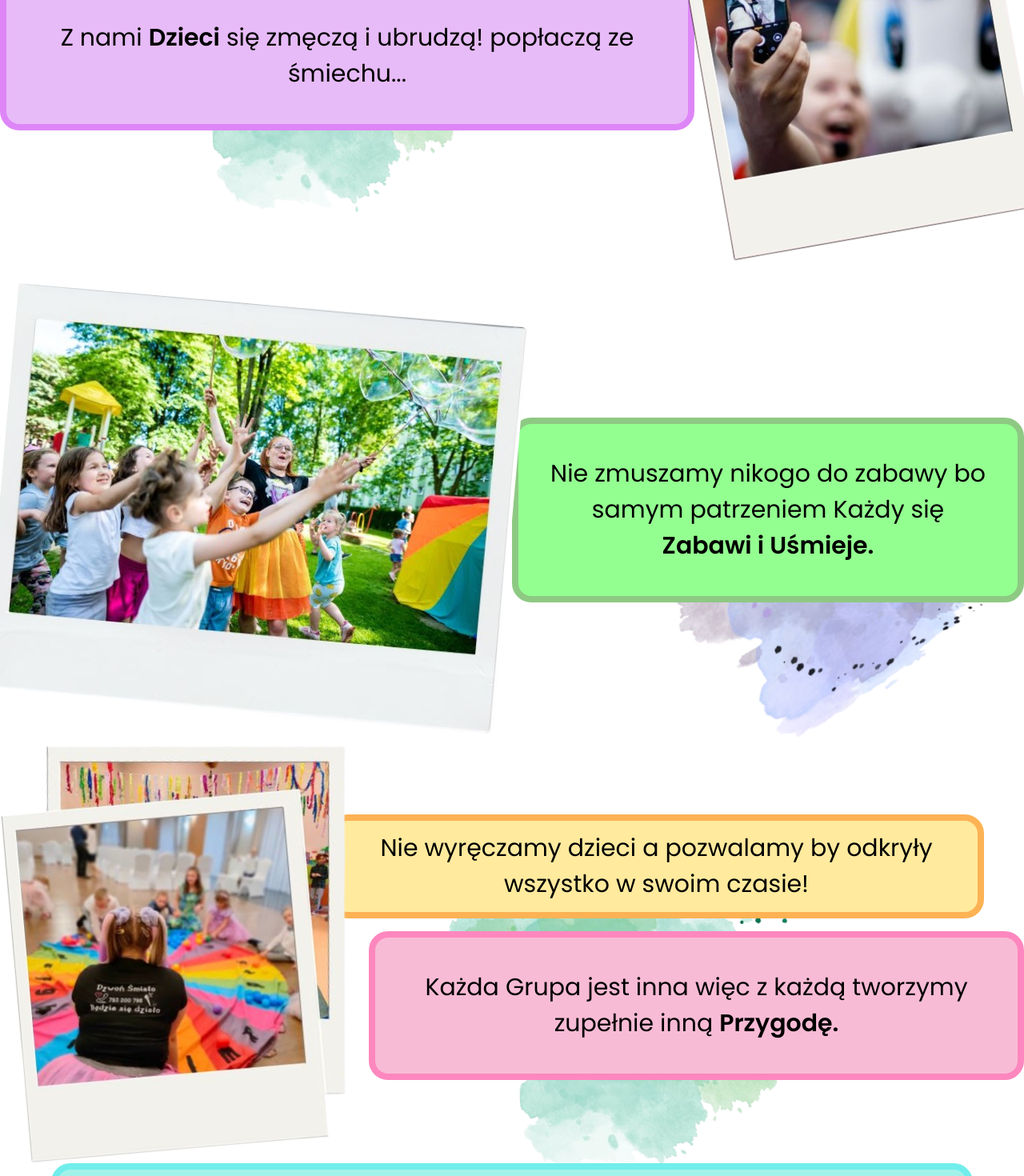
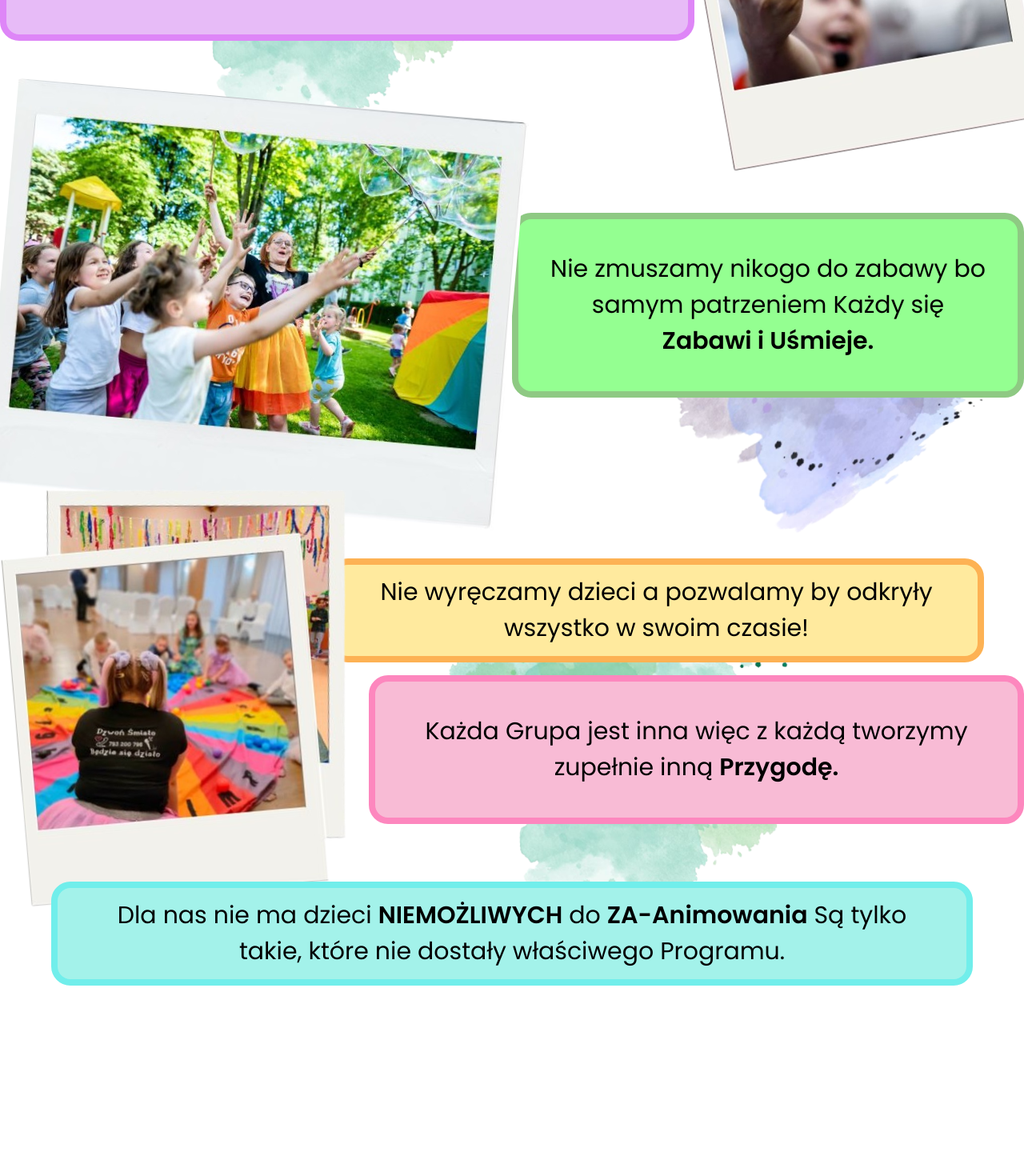
Before and after one commit to Desparion7/Przebieranka, a Next.js app: page / in a window 1280 px wide. Shown: the part 3960-5430 px from the top of the page at 80% size. Built offline with nearby package versions, Linux system fonts and the light colour scheme.

Commit message:
change posiotion for sections

```diff
--- a/src/app/components/how-we-work.tsx
+++ b/src/app/components/how-we-work.tsx
@@ -51,7 +51,7 @@ const HowWeWork = () => {
 					className='absolute z-[-2] top-[-20px] right-0 w-[10rem] sm:w-[30rem]'
 				/>
 			</div>
-			<div className='flex flex-col xl:flex-row justify-center items-center lg:text-3xl 2xl:text-4xl text-center relative xl:top-[-3rem]'>
+			<div className='flex flex-col xl:flex-row justify-center items-center lg:text-3xl 2xl:text-4xl text-center relative xl:top-[-10rem]'>
 				<div className='order-2 xl:order-1'>
 					<p
 						className='bg-frame2-color p-3 lg:p-10 rounded-3xl border-8 border-frame2-border-color'
@@ -82,7 +82,7 @@ const HowWeWork = () => {
 					className='absolute z-[-2] right-[50%] w-[10rem] sm:w-[30rem]'
 				/>
 			</div>
-			<div className='flex flex-col xl:flex-row justify-center items-center lg:text-3xl 2xl:text-4xl text-center relative mt-5'>
+			<div className='flex flex-col xl:flex-row justify-center items-center lg:text-3xl 2xl:text-4xl text-center relative mt-5 xl:top-[-16rem]'>
 				<Image
 					src='/zdjecie4.jpg'
 					alt='Patrycja Żurek robiąca mydlane bańki dla dzieci'
@@ -112,7 +112,7 @@ const HowWeWork = () => {
 					className='absolute z-[-2] bottom-[-60px] right-0 w-[10rem] sm:w-[30rem]'
 				/>
 			</div>
-			<div className='flex flex-col xl:flex-row justify-center items-center lg:text-3xl 2xl:text-4xl text-center relative mt-5'>
+			<div className='flex flex-col xl:flex-row justify-center items-center lg:text-3xl 2xl:text-4xl text-center relative mt-5 xl:top-[-20rem]'>
 				<Image
 					src='/zdjecie2.png'
 					alt='Patrycja Szawara bawiąca się z dziecmi'
@@ -152,7 +152,7 @@ const HowWeWork = () => {
 			</div>
 			<div className='flex  justify-center items-center lg:text-3xl 2xl:text-4xl text-center relative my-5 w-[90%] xl:mt-0'>
 				<p
-					className='bg-frame1-color p-3 lg:px-10 rounded-3xl border-8 border-frame1-border-color relative '
+					className='bg-frame1-color p-3 lg:px-10 rounded-3xl border-8 border-frame1-border-color relative  xl:top-[-22rem]'
 					style={{
 						lineHeight: '1.5',
 					}}
@@ -160,7 +160,7 @@ const HowWeWork = () => {
 					Dla nas nie ma dzieci{' '}
 					<span className='font-semibold'>NIEMOŻLIWYCH</span> do{' '}
 					<span className='font-semibold'>ZA-Animowania</span> Są
-					tylko takie które nie dostały właściwego Programu.
+					tylko takie, które nie dostały właściwego Programu.
 				</p>
 			</div>
 		</section>
```
